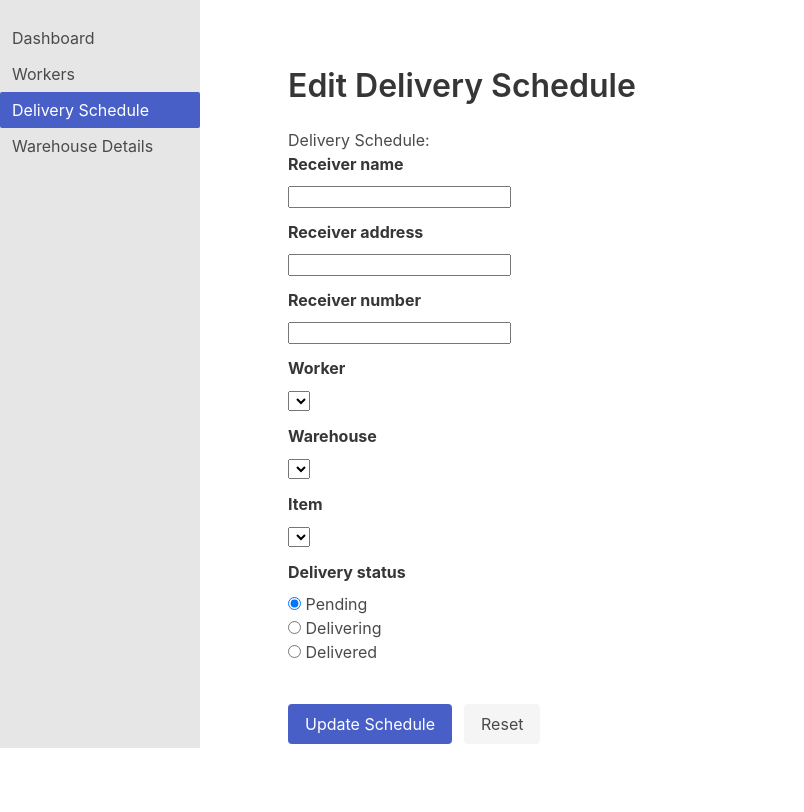
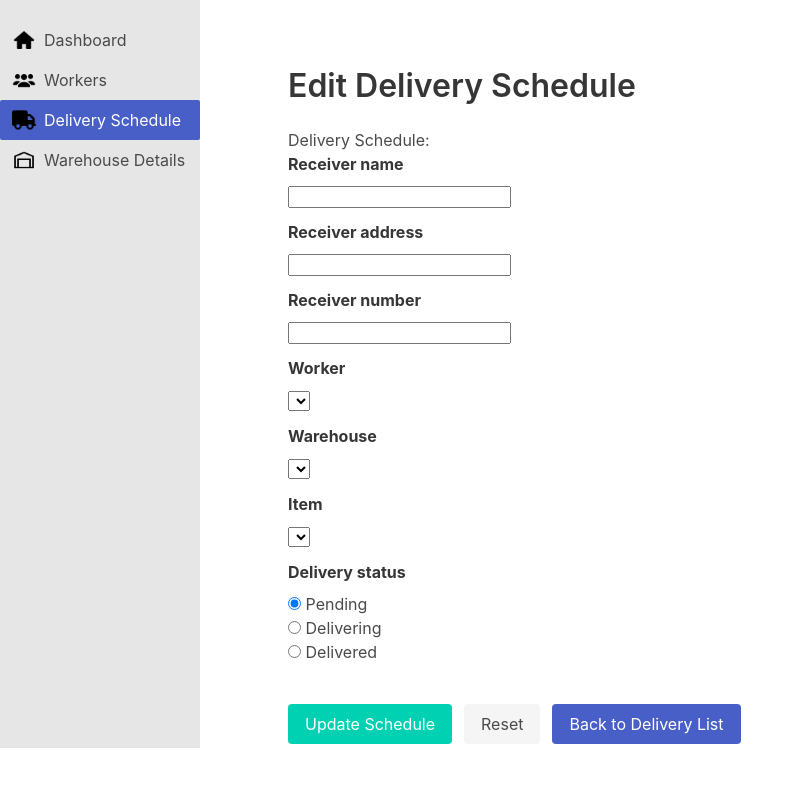
Before and after one commit to prezgamer/LogisticStart-Application, a Django app: template django_web_project/django_project/logisticstart/templates/logisticstart/Deliveryschedule/edit_delivery_schedule.html in a window 1280 px wide. Shown: the part 52-864 px from the top of the page, without its empty margins (0-804 px from the left). Run offline with Django 5.2, Linux system fonts and the light colour scheme; the template is opened without the code that fills it: values that come from a table or form of the project are taken from there, others are empty; parts of the project's set-up code (start-up, migrations or seed data) failed here and were passed over.

Commit message:
Fix button looks
-Fix update listings buttons to be <class= button is-primary>

```diff
--- a/django_web_project/django_project/logisticstart/templates/logisticstart/Dashboard/dashboard.html
+++ b/django_web_project/django_project/logisticstart/templates/logisticstart/Dashboard/dashboard.html
@@ -55,7 +55,7 @@
     <div class="sidebar">
         <aside class="menu">
             <ul class="menu-list">
-                <li><a href="/dashboard"><img src="{% static 'images/Icons/home_icon.png' %}" alt="Home Icon" class="menu-icon"> Dashboard</a></li>
+                <li><a href="/dashboard" class="is-active"><img src="{% static 'images/Icons/home_icon.png' %}" alt="Home Icon" class="menu-icon"> Dashboard</a></li>
                 <li><a href="/workers"><img src="{% static 'images/Icons/user_group_icon.png' %}" alt="Workers Icon" class="menu-icon"> Workers</a></li>
                 <li><a href="/deliveryschedule"><img src="{% static 'images/Icons/truck_icon.png' %}" alt="Delivery Icon" class="menu-icon"> Delivery Schedule</a></li>
                 <li><a href="/warehouses"><img src="{% static 'images/Icons/warehouse_icon.png' %}" alt="Warehouse Icon" class="menu-icon"> Warehouse Details</a></li>
--- a/django_web_project/django_project/logisticstart/templates/logisticstart/Deliveryschedule/edit_delivery_schedule.html
+++ b/django_web_project/django_project/logisticstart/templates/logisticstart/Deliveryschedule/edit_delivery_schedule.html
@@ -29,6 +29,21 @@
             text-align: left;
             margin-top: 40px; /* Increased margin-top to lower the buttons */
         }
+
+        .menu-list a {
+            display: flex;
+            align-items: center;
+            font-size: 1rem; /* Adjust as needed */
+            text-decoration: none; /* Remove underline if needed */
+            color: inherit; /* Ensure the text color is inherited */
+        }
+
+        .menu-icon {
+            width: 1.5em;  /* Size relative to the font size */
+            height: 1.5em; /* Size relative to the font size */
+            margin-right: 0.5em;  /* Space between icon and text */
+            vertical-align: middle; /* Align icon with text */
+        }
     </style>
 </head>
 <body>
@@ -40,13 +55,14 @@
         </div>
     </nav>
 
+    {% load static %}
     <div class="sidebar">
         <aside class="menu">
             <ul class="menu-list">
-                <li><a href="/dashboard">Dashboard</a></li>
-                <li><a href="/workers">Workers</a></li>
-                <li><a href="/deliveryschedule" class="is-active">Delivery Schedule</a></li>
-                <li><a href="/warehouses">Warehouse Details</a></li>
+                <li><a href="/dashboard"><img src="{% static 'images/Icons/home_icon.png' %}" alt="Home Icon" class="menu-icon"> Dashboard</a></li>
+                <li><a href="/workers"><img src="{% static 'images/Icons/user_group_icon.png' %}" alt="Workers Icon" class="menu-icon"> Workers</a></li>
+                <li><a href="/deliveryschedule" class="is-active"><img src="{% static 'images/Icons/truck_icon.png' %}" alt="Delivery Icon" class="menu-icon"> Delivery Schedule</a></li>
+                <li><a href="/warehouses"><img src="{% static 'images/Icons/warehouse_icon.png' %}" alt="Warehouse Icon" class="menu-icon"> Warehouse Details</a></li>
             </ul>
         </aside>
     </div>
@@ -107,10 +123,13 @@
                     </fieldset>
                     <div class="button-container field is-grouped">
                         <div class="control">
-                            <button type="submit" class="button is-link">Update Schedule</button>
+                            <button type="submit" class="button is-primary">Update Schedule</button>
                         </div>
                         <div class="control">
                             <button type="reset" class="button is-light">Reset</button>
+                        </div>
+                        <div class="control">
+                            <a class="button is-link" href="{% url 'logisticstart-delivery_schedule' %}">Back to Delivery List</a>
                         </div>
                     </div>
                 </form>
--- a/django_web_project/django_project/logisticstart/templates/logisticstart/Warehouse/add_warehouse.html
+++ b/django_web_project/django_project/logisticstart/templates/logisticstart/Warehouse/add_warehouse.html
@@ -58,7 +58,7 @@
                 <li><a href="/dashboard"><img src="{% static 'images/Icons/home_icon.png' %}" alt="Home Icon" class="menu-icon"> Dashboard</a></li>
                 <li><a href="/workers"><img src="{% static 'images/Icons/user_group_icon.png' %}" alt="Workers Icon" class="menu-icon"> Workers</a></li>
                 <li><a href="/deliveryschedule"><img src="{% static 'images/Icons/truck_icon.png' %}" alt="Delivery Icon" class="menu-icon"> Delivery Schedule</a></li>
-                <li><a href="/warehouses"><img src="{% static 'images/Icons/warehouse_icon.png' %}" alt="Warehouse Icon" class="menu-icon"> Warehouse Details</a></li>
+                <li><a href="/warehouses" class="is-active"><img src="{% static 'images/Icons/warehouse_icon.png' %}" alt="Warehouse Icon" class="menu-icon"> Warehouse Details</a></li>
             </ul>
         </aside>
     </div>
@@ -73,7 +73,7 @@
                     <div class="buttons">
                         <button class="button is-primary" type="submit" value="NewWarehouseListing">Add</button>
                         <button class="button" type="reset">Reset</button>
-                        <a class="button is-linked" href="{% url 'logisticstart-warehouselist' %}">Back to warehouse list</a>
+                        <a class="button is-linked" href="{% url 'logisticstart-warehouselist' %}">Back to Warehouse list</a>
 
                     </div>
                 </form>
--- a/django_web_project/django_project/logisticstart/templates/logisticstart/WarehouseItems/warehouseItemList.html
+++ b/django_web_project/django_project/logisticstart/templates/logisticstart/WarehouseItems/warehouseItemList.html
@@ -66,7 +66,7 @@
                 <li><a href="/dashboard"><img src="{% static 'images/Icons/home_icon.png' %}" alt="Home Icon"  class="menu-icon"> Dashboard</a></li>
                 <li><a href="/workers"><img src="{% static 'images/Icons/user_group_icon.png' %}" alt="Workers Icon"  class="menu-icon"> Workers</a></li>
                 <li><a href="/deliveryschedule"><img src="{% static 'images/Icons/truck_icon.png' %}" alt="Delivery Icon"  class="menu-icon"> Delivery Schedule</a></li>
-                <li><a href="/warehouses"><img src="{% static 'images/Icons/warehouse_icon.png' %}" alt="Warehouse Icon"  class="menu-icon"> Warehouse Details</a></li>
+                <li><a href="/warehouses" class="is-active"><img src="{% static 'images/Icons/warehouse_icon.png' %}" alt="Warehouse Icon"  class="menu-icon"> Warehouse Details</a></li>
             </ul>
         </aside>
     </div>
--- a/django_web_project/django_project/logisticstart/templates/logisticstart/WarehouseItems/warehouseItemListForm.html
+++ b/django_web_project/django_project/logisticstart/templates/logisticstart/WarehouseItems/warehouseItemListForm.html
@@ -74,7 +74,7 @@
                 <li><a href="/dashboard"><img src="{% static 'images/Icons/home_icon.png' %}" alt="Home Icon" class="menu-icon"> Dashboard</a></li>
                 <li><a href="/workers"><img src="{% static 'images/Icons/user_group_icon.png' %}" alt="Workers Icon" class="menu-icon"> Workers</a></li>
                 <li><a href="/deliveryschedule"><img src="{% static 'images/Icons/truck_icon.png' %}" alt="Delivery Icon" class="menu-icon"> Delivery Schedule</a></li>
-                <li><a href="/warehouses"><img src="{% static 'images/Icons/warehouse_icon.png' %}" alt="Warehouse Icon" class="menu-icon"> Warehouse Details</a></li>
+                <li><a href="/warehouses" class="is-active"><img src="{% static 'images/Icons/warehouse_icon.png' %}" alt="Warehouse Icon" class="menu-icon"> Warehouse Details</a></li>
             </ul>
         </aside>
     </div>
--- a/django_web_project/django_project/logisticstart/templates/logisticstart/Worker/new_worker.html
+++ b/django_web_project/django_project/logisticstart/templates/logisticstart/Worker/new_worker.html
@@ -62,7 +62,7 @@
         <aside class="menu">
             <ul class="menu-list">
                 <li><a href="/dashboard"><img src="{% static 'images/Icons/home_icon.png' %}" alt="Home Icon" class="menu-icon"> Dashboard</a></li>
-                <li><a href="/workers"><img src="{% static 'images/Icons/user_group_icon.png' %}" alt="Workers Icon" class="menu-icon"> Workers</a></li>
+                <li><a href="/workers" class="is-active"><img src="{% static 'images/Icons/user_group_icon.png' %}" alt="Workers Icon" class="menu-icon"> Workers</a></li>
                 <li><a href="/deliveryschedule"><img src="{% static 'images/Icons/truck_icon.png' %}" alt="Delivery Icon" class="menu-icon"> Delivery Schedule</a></li>
                 <li><a href="/warehouses"><img src="{% static 'images/Icons/warehouse_icon.png' %}" alt="Warehouse Icon" class="menu-icon"> Warehouse Details</a></li>
             </ul>
--- a/django_web_project/django_project/logisticstart/templates/logisticstart/Worker/worker.html
+++ b/django_web_project/django_project/logisticstart/templates/logisticstart/Worker/worker.html
@@ -65,7 +65,7 @@
         <aside class="menu">
             <ul class="menu-list">
                 <li><a href="/dashboard"><img src="{% static 'images/Icons/home_icon.png' %}" alt="Home Icon" class="menu-icon"> Dashboard</a></li>
-                <li><a href="/workers"><img src="{% static 'images/Icons/user_group_icon.png' %}" alt="Workers Icon" class="menu-icon"> Workers</a></li>
+                <li><a href="/workers" class="is-active"><img src="{% static 'images/Icons/user_group_icon.png' %}" alt="Workers Icon" class="menu-icon"> Workers</a></li>
                 <li><a href="/deliveryschedule"><img src="{% static 'images/Icons/truck_icon.png' %}" alt="Delivery Icon" class="menu-icon"> Delivery Schedule</a></li>
                 <li><a href="/warehouses"><img src="{% static 'images/Icons/warehouse_icon.png' %}" alt="Warehouse Icon" class="menu-icon"> Warehouse Details</a></li>
             </ul>
```
Also changed, not shown: django_web_project/django_project/logisticstart/templates/logisticstart/Deliveryschedule/add_deliveryschedule.html (+20 -4 lines), django_web_project/django_project/logisticstart/templates/logisticstart/Deliveryschedule/deliveryschedule.html (+20 -4 lines), django_web_project/django_project/logisticstart/templates/logisticstart/Warehouse/edit_warehouse.html (+5 -2 lines), django_web_project/django_project/logisticstart/templates/logisticstart/WarehouseItems/edit_warehouse_items.html (+5 -2 lines), django_web_project/django_project/logisticstart/templates/logisticstart/Worker/edit_worker.html (+5 -2 lines).
